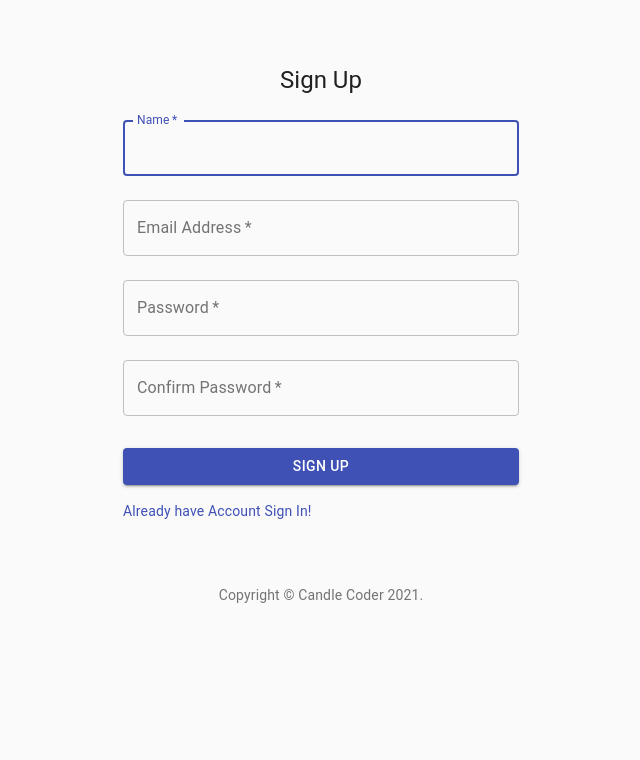
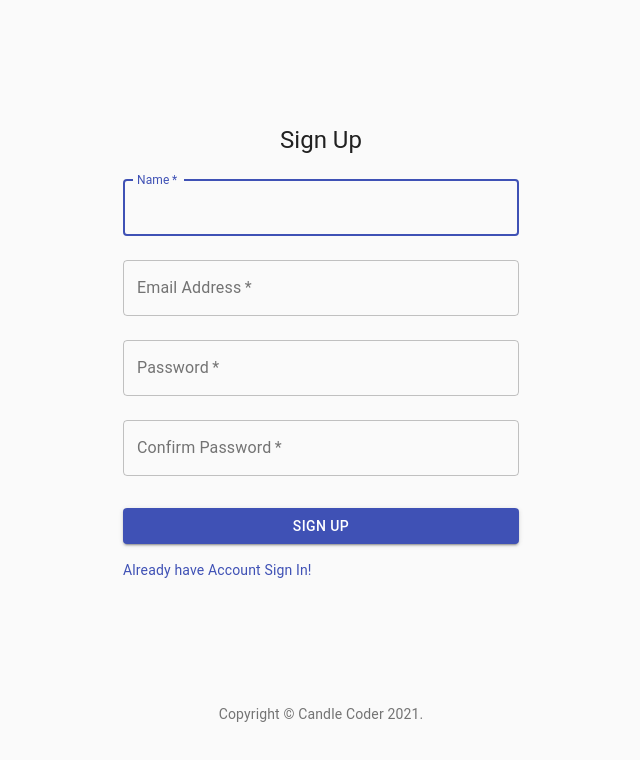
Before and after one commit to CandleCoder/google-note-clone, a React app: page / in a window 1280 px wide. Shown: the top 760 px of the page, without its empty margins (319-959 px from the left). Built offline with nearby package versions, Linux system fonts and the light colour scheme.

Commit message:
adding changes

```diff
--- a/src/components/Login.js
+++ b/src/components/Login.js
@@ -37,6 +37,14 @@ class Login extends React.Component {
     const { classes } = this.props;
     return (
       <div>
+        <Grid
+          container
+          spacing={0}
+          direction="column"
+          alignItems="center"
+          justify="center"
+          style={{ minHeight: "80vh" }}
+        >
           <Container component="main" maxWidth="xs">
             <CssBaseline />
             <div className={classes.paper}>
@@ -97,6 +105,7 @@ class Login extends React.Component {
               </form>
             </div>
           </Container>
+        </Grid>
       </div>
     );
   }
--- a/src/components/SignUp.js
+++ b/src/components/SignUp.js
@@ -1,13 +1,9 @@
 import React from "react";
-import Avatar from "@material-ui/core/Avatar";
 import Button from "@material-ui/core/Button";
 import CssBaseline from "@material-ui/core/CssBaseline";
 import TextField from "@material-ui/core/TextField";
-import FormControlLabel from "@material-ui/core/FormControlLabel";
-import Checkbox from "@material-ui/core/Checkbox";
 import Link from "@material-ui/core/Link";
 import Grid from "@material-ui/core/Grid";
-import LockOutlinedIcon from "@material-ui/icons/LockOutlined";
 import Typography from "@material-ui/core/Typography";
 import { withStyles } from "@material-ui/core/styles";
 import Container from "@material-ui/core/Container";
@@ -37,6 +33,14 @@ class SignUp extends React.Component {
     const { classes } = this.props;
     return (
       <div>
+        <Grid
+          container
+          spacing={0}
+          direction="column"
+          alignItems="center"
+          justify="center"
+          style={{ minHeight: "80vh" }}
+        >
           <Container component="main" maxWidth="xs">
             <CssBaseline />
             <div className={classes.paper}>
@@ -107,6 +111,7 @@ class SignUp extends React.Component {
               </form>
             </div>
           </Container>
+        </Grid>
       </div>
     );
   }
```
Lines whose indentation alone changed are shown as unchanged.
